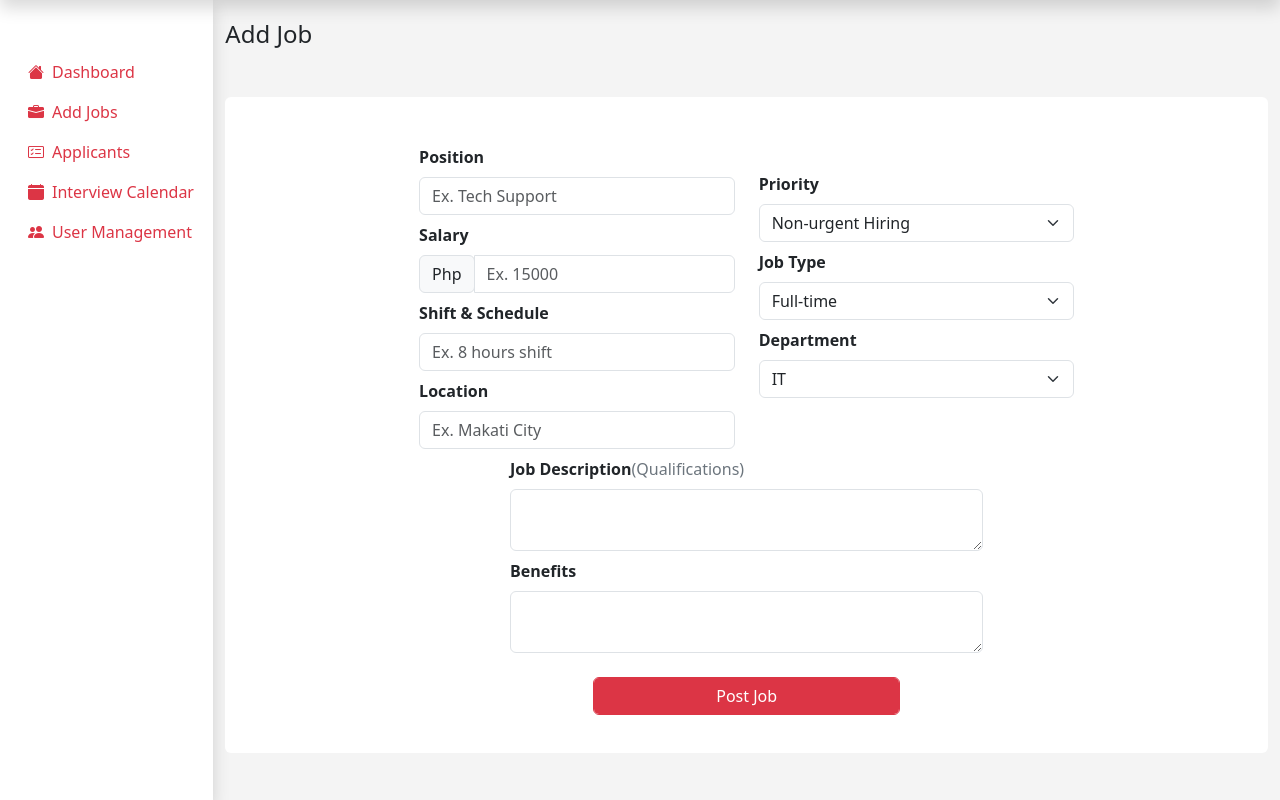
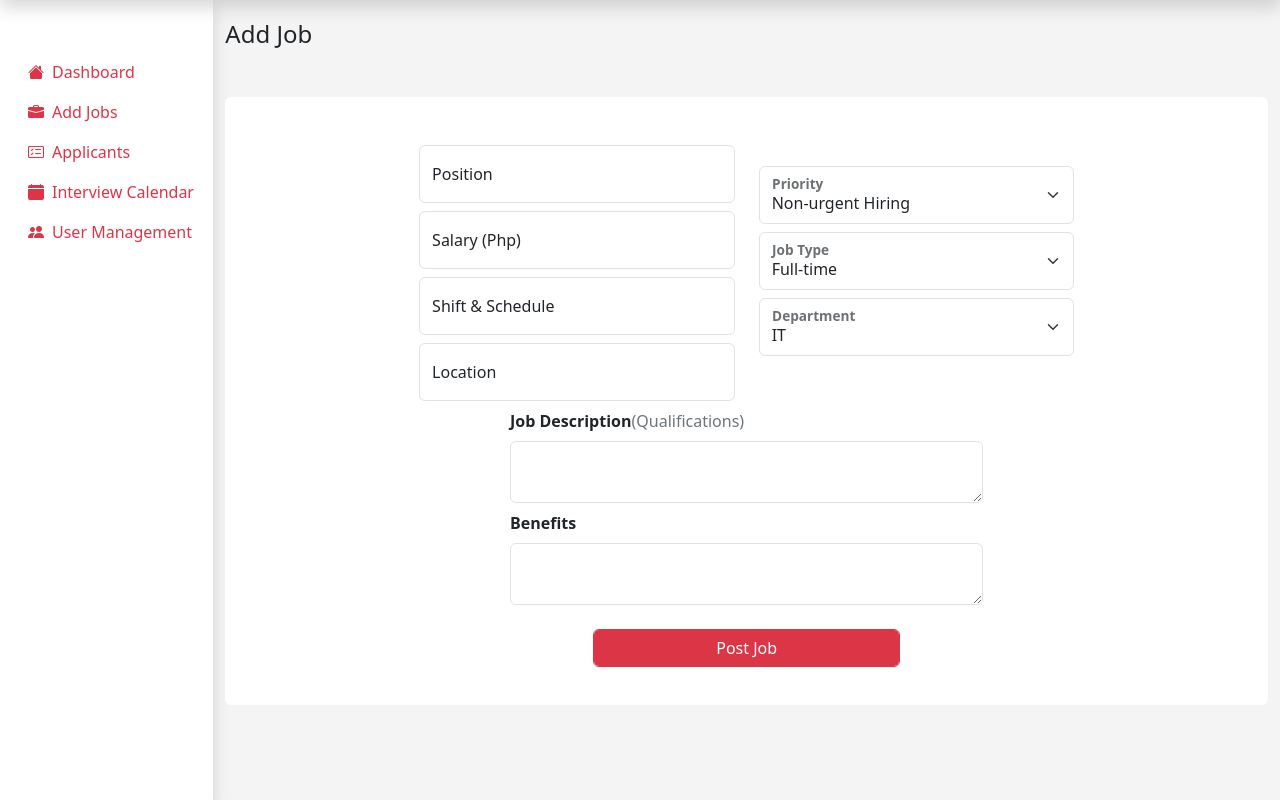
Before and after one commit to Berto405/recruitment, a PHP site: page /admin/add_job.php in a window 1280 px wide. Shown: the part 63-863 px from the top of the page. Run offline with PHP 8.4, Linux system fonts and the light colour scheme; a user stored in the database is signed in; some libraries are stand-ins or nearby versions.

Commit message:
Changes Inputs

```diff
--- a/admin/add_job.php
+++ b/admin/add_job.php
@@ -1,9 +1,9 @@
 <?php
-include('../header.php');
-include('../dbconn.php');
+include ('../header.php');
+include ('../dbconn.php');
 
 // Check if user is not logged in
-if (!isset($_SESSION['user_id']) || !isset($_SESSION['user_role'])) {
+if (!isset ($_SESSION['user_id']) || !isset ($_SESSION['user_role'])) {
     // Redirect users who are not logged in to the login page
     header("Location: ../login.php");
     exit();
@@ -31,7 +31,7 @@ if ($_SESSION['user_role'] !== 'admin') {
     <div class="container-fluid">
         <div class="row h-100">
             <div class="col-md-2 col-lg-3 col-xl-2 bg-white  p-0 m-0 d-lg-block shadow">
-                <?php include("../admin/admin_sidebar.php"); ?>
+                <?php include ("../admin/admin_sidebar.php"); ?>
             </div>
 
             <div class="col-md-10 col-lg-9 col-xl-10  mt-3">
@@ -47,47 +47,36 @@ if ($_SESSION['user_role'] !== 'admin') {
                                     <div class="card-body m-0 p-0">
 
                                         <div class="col w-100">
-                                            <div class="mb-2">
-                                                <label for="jobName" class="form-label fw-bold">Position</label>
-                                                <input type="text" class="form-control" id="jobName"
+                                            <div class="form-floating mb-2">
+                                                <input type="text" class="form-control" id="floatingInput"
                                                     placeholder="Ex. Tech Support" name="jobName" required>
-                                                <div id="" class="form-text">
-                                                    <!-- TEXT HERE -->
-                                                </div>
+                                                <label for="floatingInput" class="form-label">Position</label>
                                             </div>
                                         </div>
 
                                         <div class="col w-100">
-                                            <div class="mb-2">
-                                                <label for="salary" class="form-label fw-bold">Salary</label>
-                                                <div class="input-group mb-2">
-                                                    <div class="input-group-prepend">
-                                                        <div class="input-group-text">Php</div>
-                                                    </div>
+                                            <div class="form-floating mb-2">
                                                 <input type="text" class="form-control" id="salary"
                                                     placeholder="Ex. 15000" name="salary" required>
-                                                </div>
+                                                <label for="salary" class="form-label">Salary (Php)</label>
                                             </div>
                                         </div>
 
+
                                         <div class="col w-100">
-                                            <div class="mb-2">
-                                                <label for="shift" class="form-label fw-bold">Shift & Schedule</label>
+                                            <div class="form-floating mb-2">
                                                 <input type="text" class="form-control" id="shift"
                                                     placeholder="Ex. 8 hours shift" name="shift" required>
-                                                <div id="" class="form-text">
-                                                    <!-- TEXT HERE -->
-                                                </div>
+
+                                                <label for="shift" class="form-label">Shift & Schedule</label>
                                             </div>
                                         </div>
                                         <div class="col w-100">
-                                            <div class="mb-2">
-                                                <label for="location" class="form-label fw-bold">Location</label>
+                                            <div class="form-floating mb-2">
                                                 <input type="text" class="form-control" id="location"
                                                     placeholder="Ex. Makati City" name="location" required>
-                                                <div id="" class="form-text">
-                                                    <!-- TEXT HERE -->
-                                                </div>
+
+                                                <label for="location" class="form-label">Location</label>
                                             </div>
                                         </div>
 
@@ -112,23 +101,27 @@ if ($_SESSION['user_role'] !== 'admin') {
 
                             <div class="col-12 col-lg-5 col-xl-4 align-items-center mb-4 rounded-1  ">
                                 <div class="col-12 p-0 mb-2">
-                                    <label for="priority" class="form-label fw-bold">Priority</label>
+                                    <div class="form-floating">
                                         <select class="form-select" name="priority" id="priority" required>
                                             <option value="Non-urgent Hiring">Non-urgent Hiring</option>
                                             <option value="Urgent Hiring">Urgent Hiring</option>
                                         </select>
+                                        <label for="priority" class="form-label fw-bold">Priority</label>
+                                    </div>
                                 </div>
 
                                 <div class="col-12 p-0 mb-2">
-                                    <label for="jobType" class="form-label fw-bold">Job Type</label>
+                                    <div class="form-floating">
                                         <select class="form-select" name="jobType" id="jobType" required>
                                             <option value="Full-time">Full-time</option>
                                             <option value="Part-time">Part-time</option>
                                         </select>
+                                        <label for="jobType" class="form-label fw-bold">Job Type</label>
+                                    </div>
                                 </div>
 
                                 <div class="col-md-12 p-0 mb-2 ">
-                                    <label for="department" class="form-label fw-bold">Department</label>
+                                    <div class="form-floating">
                                         <select class="form-select" name="department" id="department" required>
                                             <option value="IT">IT</option>
                                             <option value="Human Resource">Human Resource</option>
@@ -136,6 +129,8 @@ if ($_SESSION['user_role'] !== 'admin') {
                                             <option value="Operations">Operations</option>
                                             <option value="">Add more here</option>
                                         </select>
+                                        <label for="department" class="form-label fw-bold">Department</label>
+                                    </div>
                                 </div>
 
                             </div>
@@ -176,4 +171,4 @@ if ($_SESSION['user_role'] !== 'admin') {
 
 </html>
 
-<?php include('../footer.php'); ?>
+<?php include ('../footer.php'); ?>
```
Also changed, not shown: profile.php (+27 -22 lines). Lines whose indentation alone changed are shown as unchanged.
